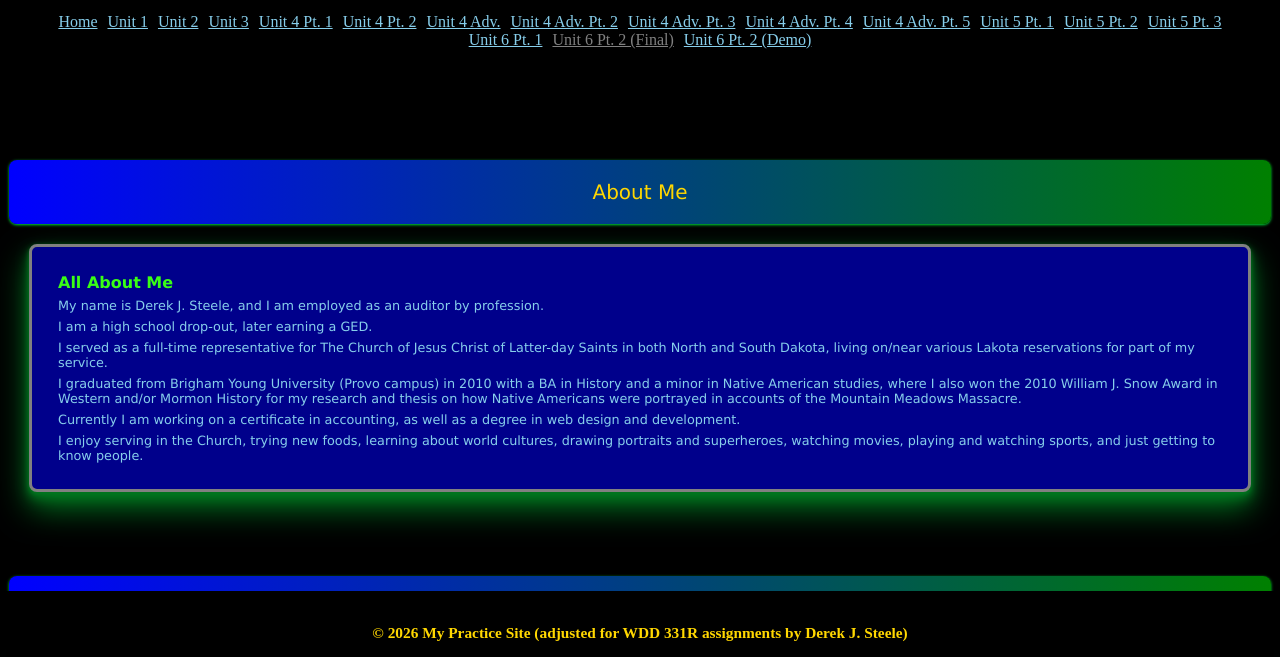
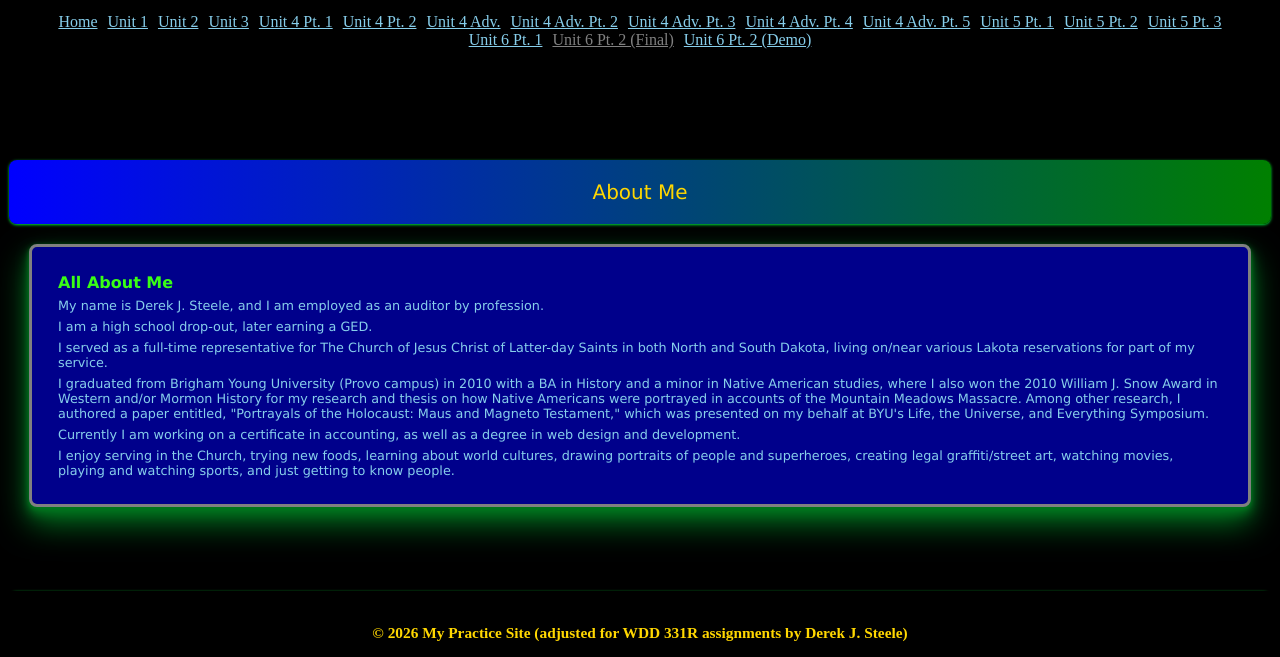
Before and after one commit to DerekJam/wdd331-final, a website: page index.html in a window 1280 px wide. Shown: the part 125-782 px from the top of the page. Drawn offline with Linux system fonts and the light colour scheme.

Commit message:
Deploying to website from @ DerekJam/wdd331-final@fdce5ffcfd0418fd054f9f1c6815be13d228b408 🚀

```diff
--- a/index.html
+++ b/index.html
@@ -57,9 +57,9 @@
                         <p class="card-text">My name is Derek J. Steele, and I am employed as an auditor by profession.</p>
                         <p class="card-text">I am a high school drop-out, later earning a GED.</p>
                         <p class="card-text">I served as a full-time representative for The Church of Jesus Christ of Latter-day Saints in both North and South Dakota, living on/near various Lakota reservations for part of my service.</p>
-                        <p class="card-text">I graduated from Brigham Young University (Provo campus) in 2010 with a BA in History and a minor in Native American studies, where I also won the 2010 William J. Snow Award in Western and/or Mormon History for my research and thesis on how Native Americans were portrayed in accounts of the Mountain Meadows Massacre.</p>
+                        <p class="card-text">I graduated from Brigham Young University (Provo campus) in 2010 with a BA in History and a minor in Native American studies, where I also won the 2010 William J. Snow Award in Western and/or Mormon History for my research and thesis on how Native Americans were portrayed in accounts of the Mountain Meadows Massacre.  Among other research, I authored a paper entitled, "Portrayals of the Holocaust: Maus and Magneto Testament," which was presented on my behalf at BYU's Life, the Universe, and Everything Symposium.</p>
                         <p class="card-text">Currently I am working on a certificate in accounting, as well as a degree in web design and development.</p>
-                        <p class="card-text">I enjoy serving in the Church, trying new foods, learning about world cultures, drawing portraits and superheroes, watching movies, playing and watching sports, and just getting to know people.</p>
+                        <p class="card-text">I enjoy serving in the Church, trying new foods, learning about world cultures, drawing portraits of people and superheroes, creating legal graffiti/street art, watching movies, playing and watching sports, and just getting to know people.</p>
                 </div>
             </article>
 
```
